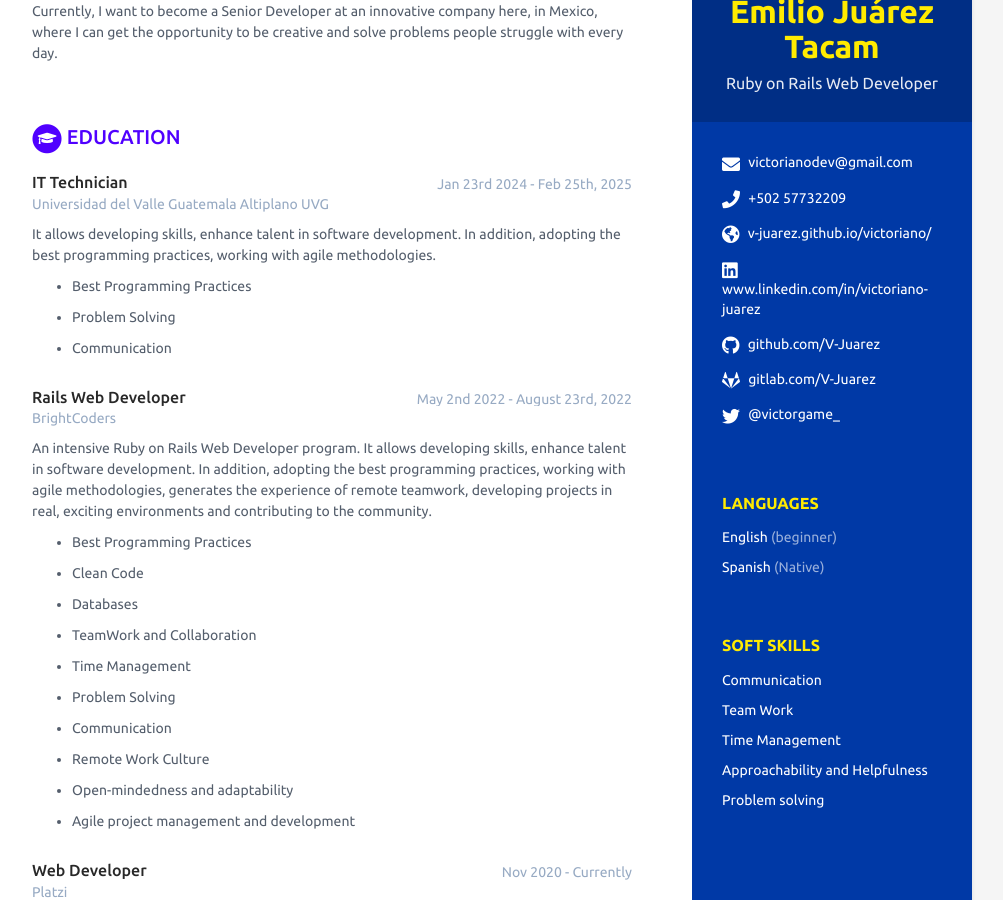
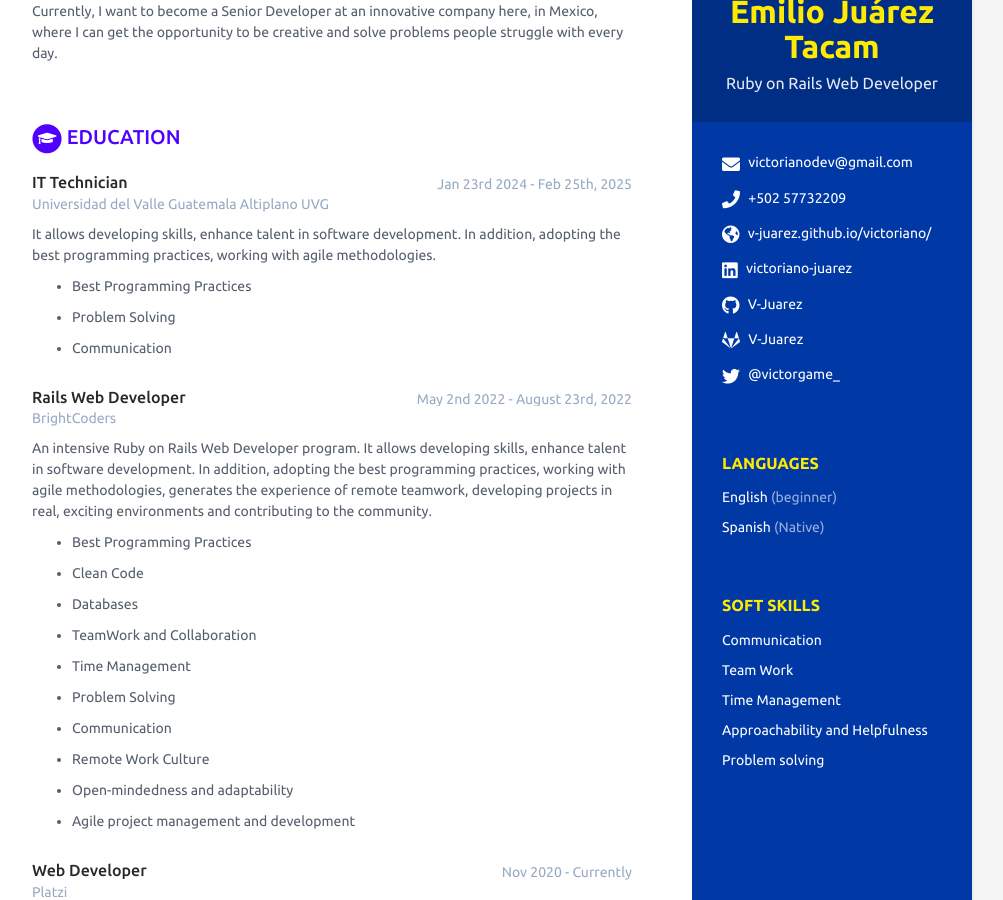
Before and after one commit to BC-MAY-21-ROR/scorecard-V-Juarez, a Jekyll site: the page built from index.html, in a window 1280 px wide and 900 px high, scrolled down 316 px. Shown: the whole window, without its empty margins (168-1171 px from the left). Built offline with Jekyll 4.4.1, drawn with Linux system fonts in a browser that asks for light colours.

Commit message:
Update data.yml

```diff
--- a/_data/data.yml
+++ b/_data/data.yml
@@ -16,9 +16,9 @@ sidebar:
   email: victorianodev@gmail.com
   phone: +502 57732209
   website: v-juarez.github.io/victoriano/
-  linkedin: www.linkedin.com/in/victoriano-juarez
-  github: github.com/V-Juarez
-  gitlab: gitlab.com/V-Juarez
+  linkedin: victoriano-juarez
+  github: V-Juarez
+  gitlab: V-Juarez
   bitbucket:
   twitter: '@victorgame_'
   stack-overflow: # Number/Username, e.g. 123456/alandoe
```
